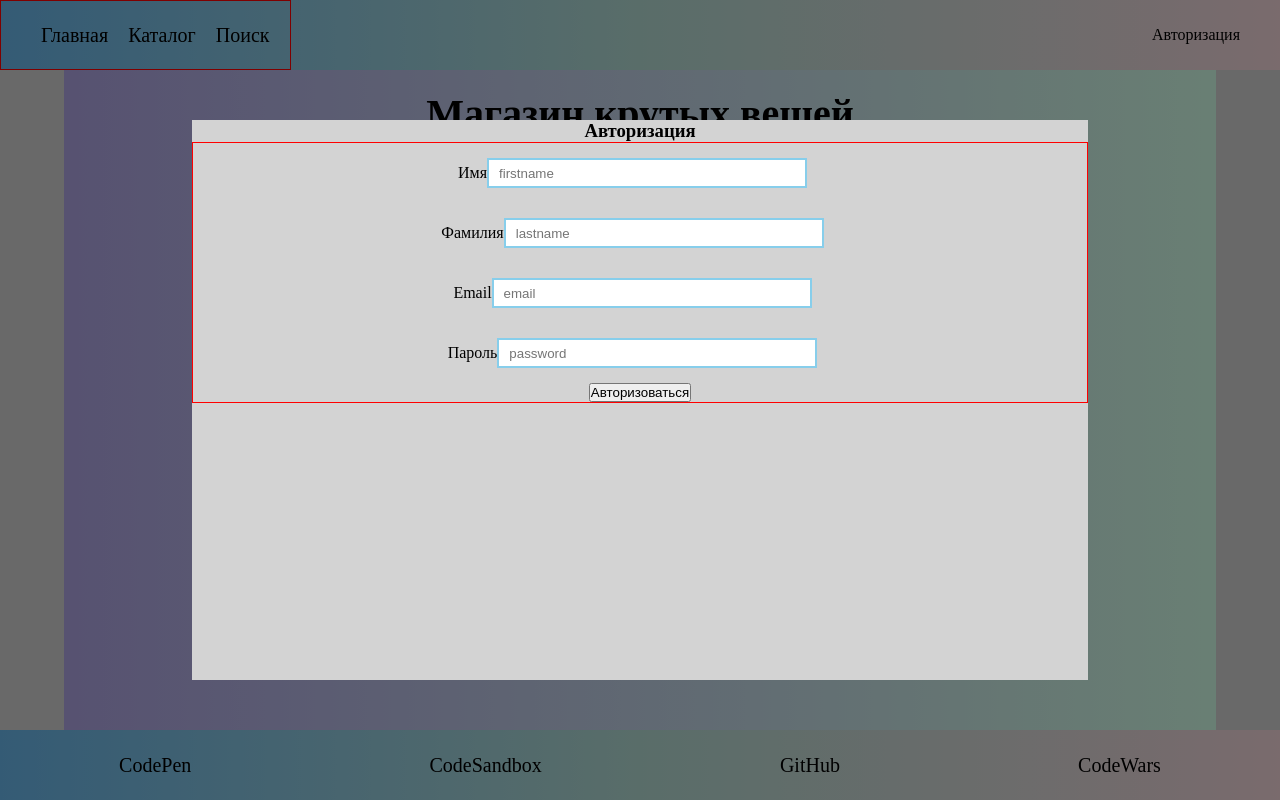
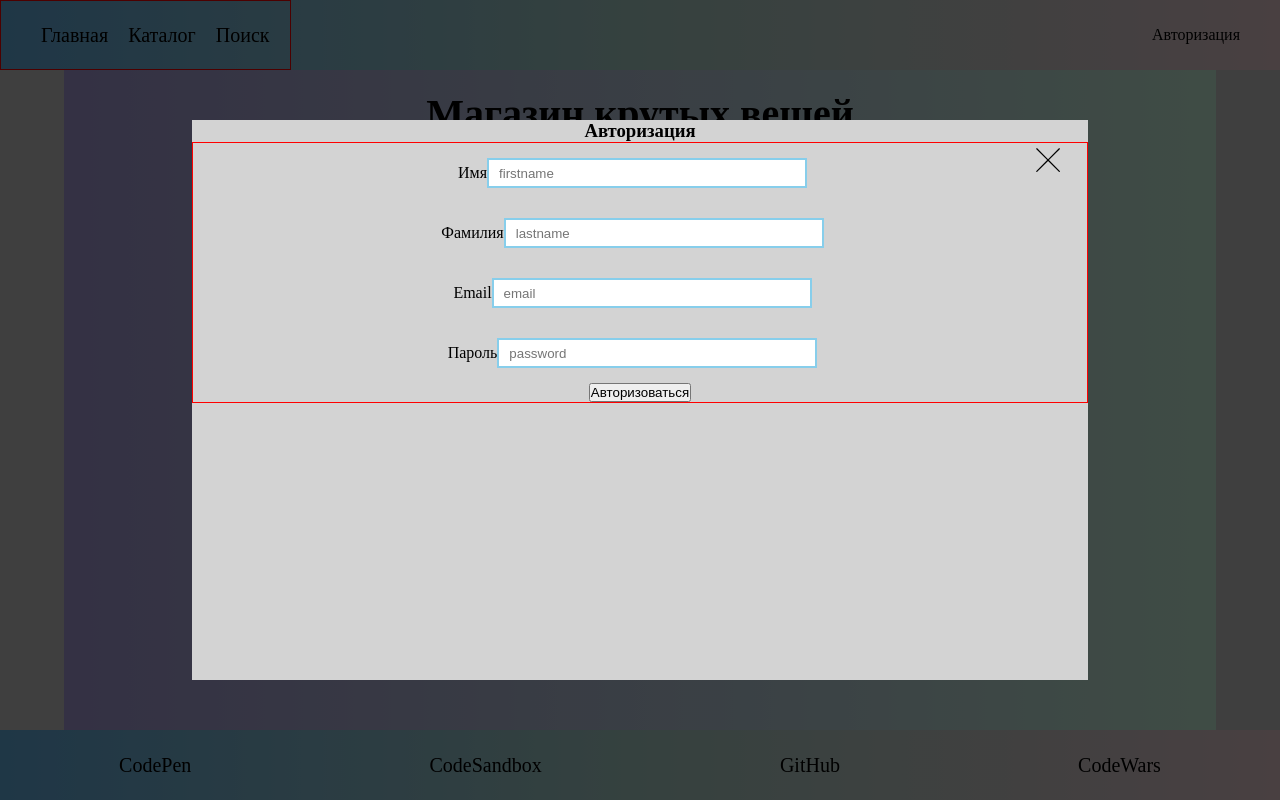
Before and after one commit to pylsar/myReactFunnyShop, a React (Create React App) app: page / in a window 1280 px wide. Both pictures are taken after a click on the element "Авторизация". Built offline with nearby package versions, Linux system fonts and the light colour scheme.

Commit message:
auth close btn

```diff
--- a/src/components/Home/Home.jsx
+++ b/src/components/Home/Home.jsx
@@ -9,11 +9,13 @@ const Home = () => {
     return (
         <div className="home">
            <h1>Магазин крутых вещей</h1>
-           <p className="home--subtitle">тут можно купить все(это вам не али экспресс какой-нибудь)</p>
+           <p className="home--subtitle"> <time datetime="2020-01-01">Мы открылись!</time> и у нас можно купить все</p>
+           <small>(это вам не али экспресс какой-нибудь)</small>
            <p>
                <Link to="/products" className="home--link">Каталог тут</Link>
            </p>
            <img src={cartIcon} alt="магазин"/>
+
         </div>
     )
 }
--- a/src/components/Home/Home.scss
+++ b/src/components/Home/Home.scss
@@ -7,7 +7,8 @@
     & h1 {
         font-size: 40px;
     }
-    &--subtitle {
+    & small {
+        display: block;
         margin-bottom: 40px;
     }
     &--link {
--- a/src/containers/Auth/Auth.js
+++ b/src/containers/Auth/Auth.js
@@ -2,6 +2,7 @@ import React, { Fragment } from 'react'
 import {connect} from 'react-redux'
 import { actions } from '../../actions/actions'
 
+import closeIcon from '../../assets/img/close.svg'
 import './Auth.scss'
 
 const initialState = {
@@ -93,6 +94,7 @@ class Auth extends React.Component {
                     {/* форма авторизации */}
                     <div className="auth__form">
                         <h3>Авторизация</h3>
+                        <img src={closeIcon} alt="closeBtn" onClick={this.props.onModalToggle} />
                         <form onSubmit={this.handleSubmit} className="auth__form__box">
                             <div>
                                 <label htmlFor="firstname">Имя</label>
--- a/src/containers/Auth/Auth.scss
+++ b/src/containers/Auth/Auth.scss
@@ -41,9 +41,21 @@
             }
         }
     }
+    & img {
+        position: absolute;
+        right: 20px;
+        top: 20px;
+        width: 40px;
+        height: 40px;
+        cursor: pointer;
+        &:hover {
+            transform: rotate(90deg);
+            transition: all .5s ease;
+        }
+    }
     &__modalOverlay {
         background: black;
-        opacity: .5;
+        opacity: .7;
         width: 100vw;
         height: auto;
         position: fixed;
```
Also changed, not shown: src/assets/img/close.svg (added), 1 other file (tests, documents, lock files or other folders).
